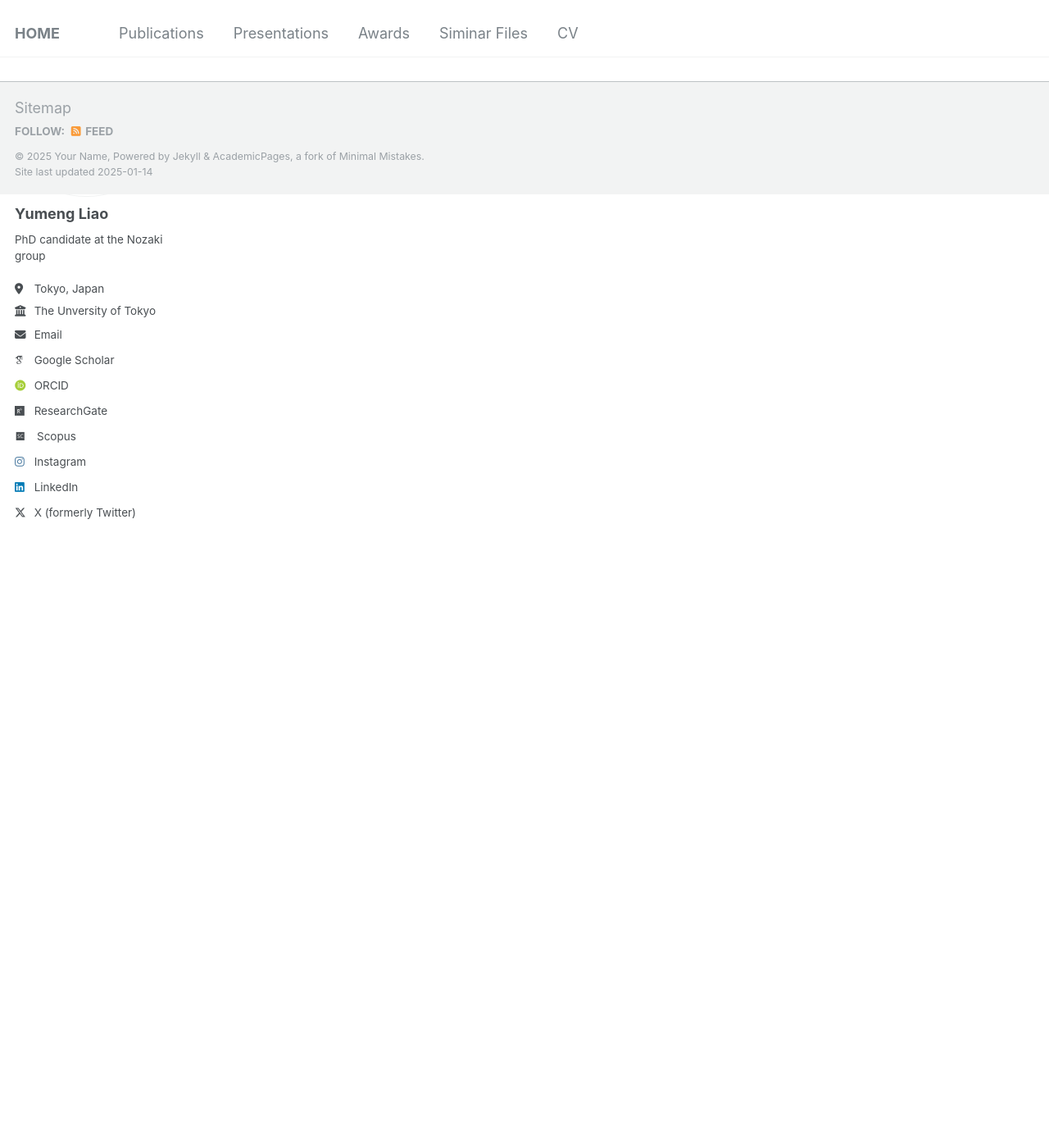
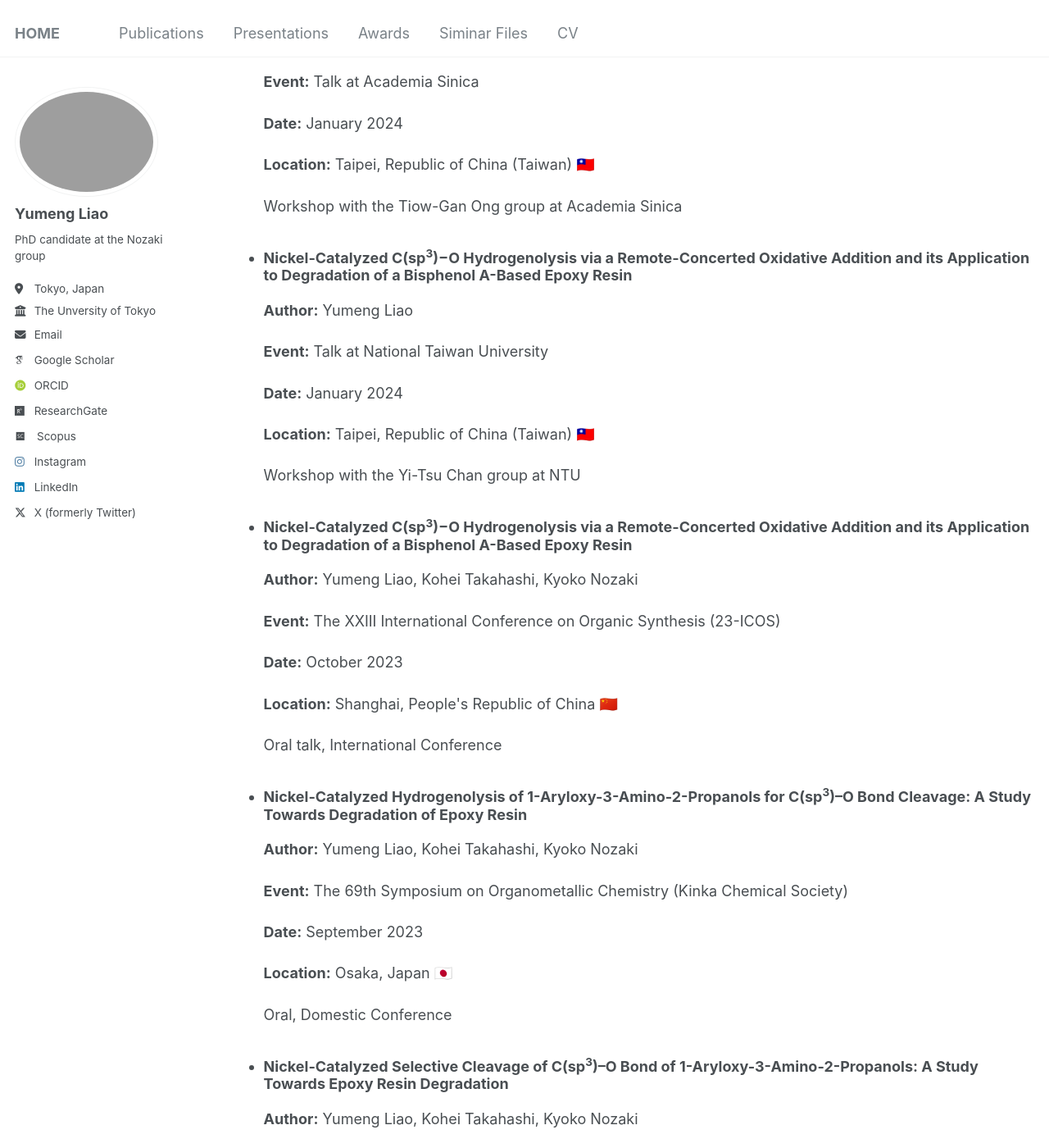
Before and after one commit to liaoym0610/academic, a Jekyll site: the page built from _pages/presentations.html, in a window 1280 px wide and 1400 px high, scrolled down 1163 px. Shown: the whole window at 82% size. Built offline with Jekyll 4.4.1, drawn with Linux system fonts in a browser that asks for light colours; some web fonts are replaced; some of the changed text lies outside the part shown.

Commit message:
Update presentations.yml

```diff
--- a/_data/presentations.yml
+++ b/_data/presentations.yml
@@ -3,13 +3,74 @@
   event: "ACS Spring 2025"
   date: "March 2025"
   location: "San Diego CA, United States 🇺🇸"
-  link: "https://www.acs.org/meetings/acs-meetings/spring.html"
   description: "Oral talk, International Conference"
+
+- title: "Catalytic Degradation of Epoxy Resins via C–O/C–N Bond Hydrogenolysis Enabled by an Enhanced Ni Catalyst"
+  author: "Yumeng Liao, Kohei Takahashi, Kyoko Nozaki"
+  event: "The 70th Symposium on Organometallic Chemistry (Kinka Chemical Society)"
+  date: "September 2024"
+  location: "Osaka, Japan 🇯🇵"
+  description: "Oral, Domestic Conference"
+
+- title: "Nickel-Catalyzed C(sp<sup>3</sup>)−O Hydrogenolysis via a Remote Concerted Oxidative Addition and its Application to Degradation of a Bisphenol A-Based Epoxy Resin"
+  author: "Yumeng Liao, Kohei Takahashi, Kyoko Nozaki"
+  event: "The CSJ 104th Annual Meeting"
+  date: "March 2024"
+  location: "Chiba, Japan 🇯🇵"
+  description: "Oral, Domestic Conference, <span style='color: red;'>Student Presentation Award</span>"
+
+- title: "Nickel-Catalyzed C(sp<sup>3</sup>)−O Hydrogenolysis via a Remote-Concerted Oxidative Addition and its Application to Degradation of a Bisphenol A-Based Epoxy Resin"
+  author: "Yumeng Liao"
+  event: "Talk at Academia Sinica"
+  date: "January 2024"
+  location: "Taipei, Republic of China (Taiwan) 🇹🇼"
+  description: "Workshop with the Tiow-Gan Ong group at Academia Sinica"
 
 - title: "Nickel-Catalyzed C(sp<sup>3</sup>)−O Hydrogenolysis via a Remote-Concerted Oxidative Addition and its Application to Degradation of a Bisphenol A-Based Epoxy Resin"
   author: "Yumeng Liao"
   event: "Talk at National Taiwan University"
   date: "January 2024"
   location: "Taipei, Republic of China (Taiwan) 🇹🇼"
-  link: "https://yitsuchanlab.website"
   description: "Workshop with the Yi-Tsu Chan group at NTU"
+
+- title: "Nickel-Catalyzed C(sp<sup>3</sup>)−O Hydrogenolysis via a Remote-Concerted Oxidative Addition and its Application to Degradation of a Bisphenol A-Based Epoxy Resin"
+  author: "Yumeng Liao, Kohei Takahashi, Kyoko Nozaki"
+  event: "The XXIII International Conference on Organic Synthesis (23-ICOS)"
+  date: "October 2023"
+  location: "Shanghai, People's Republic of China 🇨🇳"
+  description: "Oral talk, International Conference"
+
+- title: "Nickel-Catalyzed Hydrogenolysis of 1-Aryloxy-3-Amino-2-Propanols for C(sp<sup>3</sup>)–O Bond Cleavage: A Study Towards Degradation of Epoxy Resin"
+  author: "Yumeng Liao, Kohei Takahashi, Kyoko Nozaki"
+  event: "The 69th Symposium on Organometallic Chemistry (Kinka Chemical Society)"
+  date: "September 2023"
+  location: "Osaka, Japan 🇯🇵"
+  description: "Oral, Domestic Conference"
+
+- title: "Nickel-Catalyzed Selective Cleavage of C(sp<sup>3</sup>)–O Bond of 1-Aryloxy-3-Amino-2-Propanols: A Study Towards Epoxy Resin Degradation"
+  author: "Yumeng Liao, Kohei Takahashi, Kyoko Nozaki"
+  event: "21st International Symposium on Organometallic Chemistry Directed Toward Organic Synthesis (OMCOS XXI)"
+  date: "July 2023"
+  location: "Vancouver BC, Canada 🇨🇦"
+  description: "Poster, International Conference, <span style='color: red;'>Gold Poster Award</span>"
+
+- title: "Ruthenium Complexes Bearing a Tetradentate Hemilabile Ligand: Synthesis, Structure, Hemilabile Feature and Catalytic Application to C−H Borylation of Unactivated Arenes"
+  author: "Yumeng Liao, Yo Hirataka, Kohei Takahashi, Nobuharu Iwasawa"
+  event: "The 72nd Conference of Japan Society of Coordination Chemistry"
+  date: "September 2022"
+  location: "Fukuoka, Japan 🇯🇵"
+  description: "Oral, Domestic Conference, <span style='color: red;'>Organometallic Chemistry Award</span>"
+
+- title: "Development of Ruthenium Complexes Bearing a Tetradentate Hemilabile Ligand and Their Catalytic Reactivity"
+  author: "Yumeng Liao, Yo Hirataka, Kohei Takahashi, Nobuharu Iwasawa"
+  event: "The CSJ 102nd Annual Meeting"
+  date: "March 2022"
+  location: "Online 🇯🇵"
+  description: "Oral, Domestic Conference"
+
+- title: "Rhodium-Catalyzed C(sp<sup>2</sup>)–H Alkoxycarbonylation of Indoles without External Additives"
+  author: "Yumeng Liao, Hirotsugu Suzuki, Takanori Matsuda"
+  event: "The CSJ 100th Annual Meeting"
+  date: "March 2020"
+  location: "Chiba, Japan 🇯🇵"
+  description: "Oral, Domestic Conference"
```
